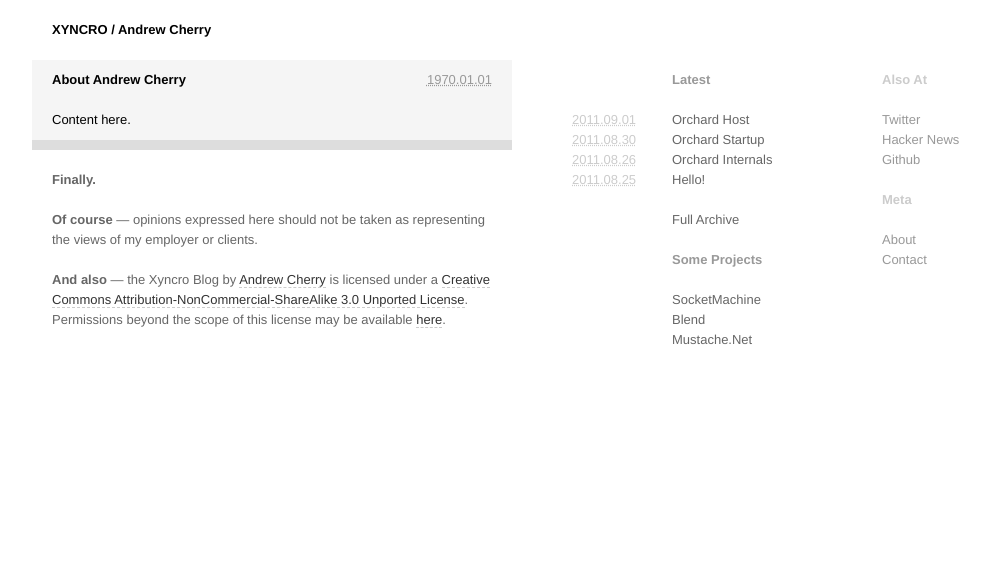
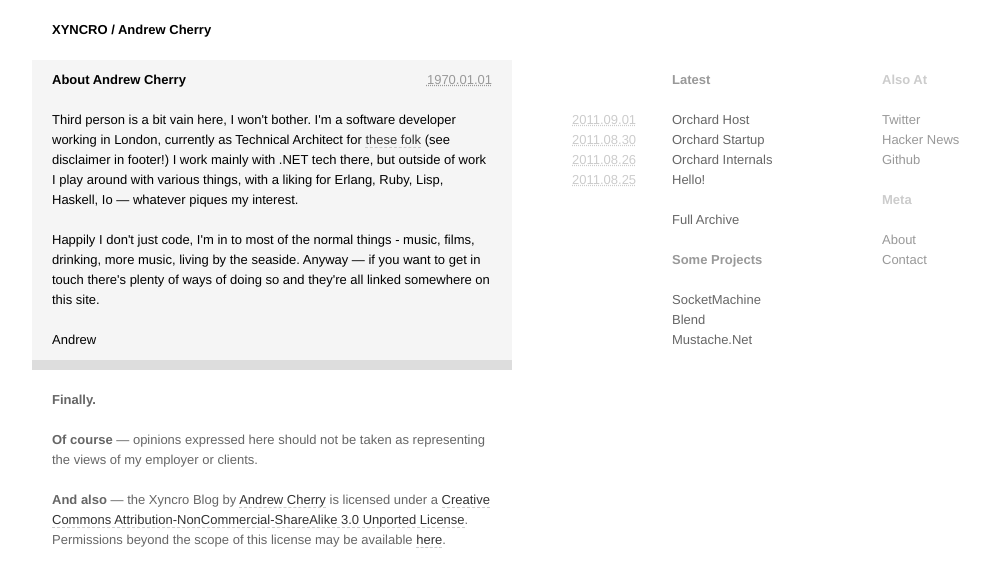
Before and after one commit to kolektiv/kolektiv.github.io, a Jekyll site: the page built from about.html, in a window 1280 px wide. Shown: the top 587 px of the page, without its empty margins (18-1008 px from the left). Built offline with Jekyll 4.4.1, drawn with Linux system fonts in a browser that asks for light colours.

Commit message:
general post editing

```diff
--- a/about.html
+++ b/about.html
@@ -4,4 +4,8 @@ title: About Andrew Cherry
 date: 2011
 ---
 
-Content here.
+<p>Third person is a bit vain here, I won't bother. I'm a software developer working in London, currently as Technical Architect for <a href="http://www.snowvalley.com" title="Visit the Snow Valley site">these folk</a> (see disclaimer in footer!) I work mainly with .NET tech there, but outside of work I play around with various things, with a liking for Erlang, Ruby, Lisp, Haskell, Io &mdash; whatever piques my interest.</p>
+
+<p>Happily I don't just code, I'm in to most of the normal things - music, films, drinking, more music, living by the seaside. Anyway &mdash; if you want to get in touch there's plenty of ways of doing so and they're all linked somewhere on this site.</p>
+
+<p>Andrew</p>
```
